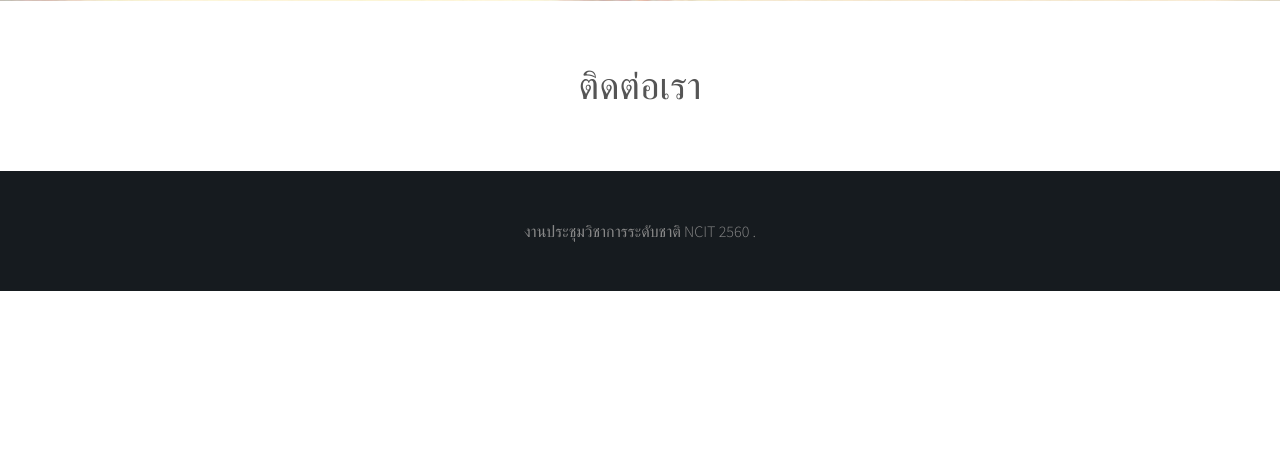
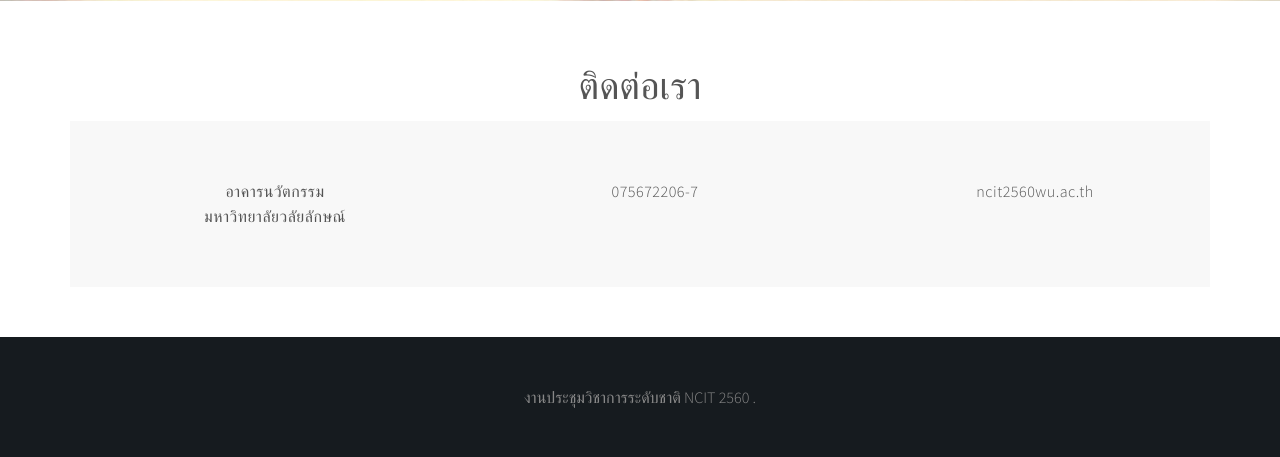
Before and after one commit to SWECamp/camp, a CodeIgniter app: page /camp/index.php/camp/menuContact in a window 1280 px wide. Shown: the part 629-1086 px from the top of the page. Before the commit the page ends 920 px from the top, so only its background shows below. Run offline with CodeIgniter, Linux system fonts and the light colour scheme; some libraries are stand-ins or nearby versions.

Commit message:
ส่วนติดต่อฝ่ายประสานงาน

```diff
--- a/application/views/contact/content.php
+++ b/application/views/contact/content.php
@@ -1,7 +1,28 @@
 <section class="choose-theme section-padding color-white"  id="about">
         <div class="container">
         <h1>ติดต่อเรา</h1>
+        <section class="contact-address section-padding color-light-white">
+      		<div class="container">
+        	 <div class="col-12">
+               <div class="contact-box col-4">
+                <div class="col-12 contact-icon"><i class="quickweb-icon-direction"></i></div>
+                          <div class="col-12 contact-title">อาคารนวัตกรรม  <br />มหาวิทยาลัยวลัยลักษณ์</div>
 
+                      </div>
+                   <div class="contact-box col-4">
+                       <div class="col-12 contact-icon"><i class="quickweb-icon-phone"></i></div>
+                       <div class="col-12 contact-title">075672206-7</div>
+
+                   </div>
+                <div class="contact-box col-4">
+                     <div class="col-12 contact-icon"><i class="quickweb-icon-mail-alt"></i></div>
+                      <div class="col-12 contact-title">ncit2560wu.ac.th</div>
+                </div>
+
+
+              </div>
+          </div>
+        </section>
 
         </div>
     </section>
```
Also changed, not shown: application/views/map/map.php (+4 -3 lines).
